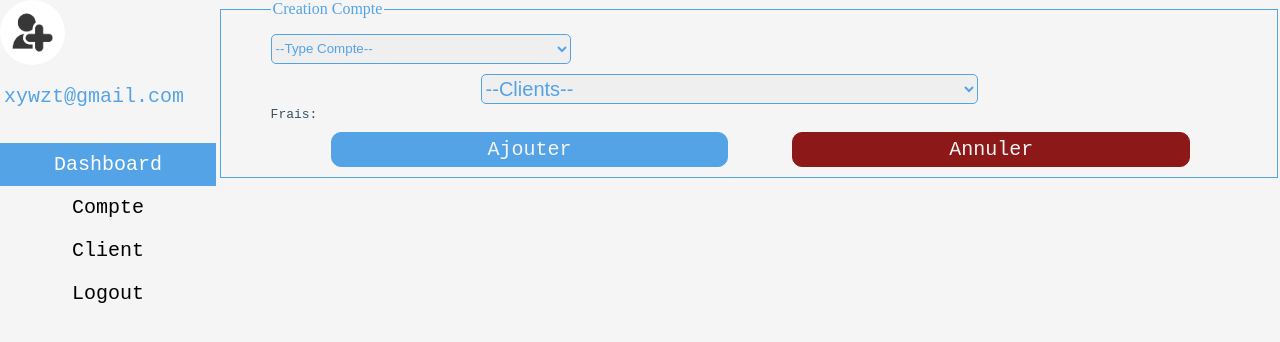
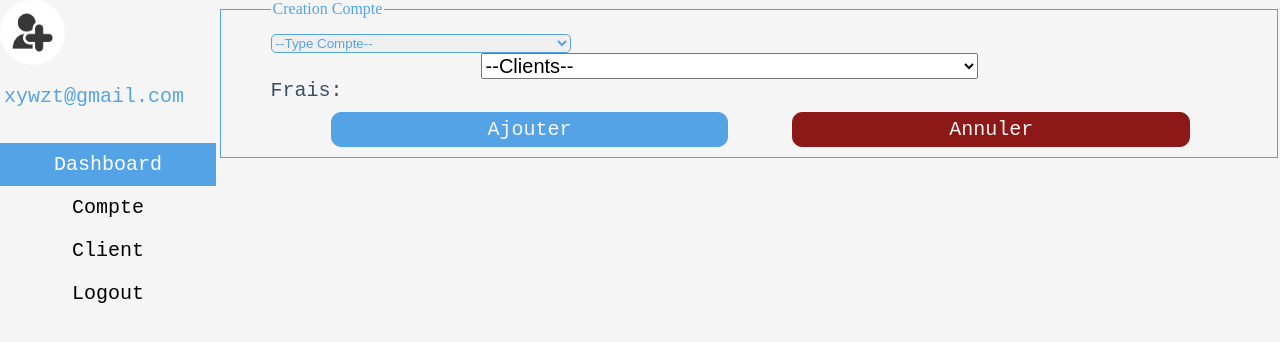
Before and after one commit to OusmaneMballo/TPHtmlCssJs, a PHP site: page /compte in a window 1280 px wide. Shown: the part 59-401 px from the top of the page. Run offline with PHP 8.4, Linux system fonts and the light colour scheme.

Commit message:
Fin d'integration

```diff
--- a/public/css/client.css
+++ b/public/css/client.css
@@ -14,8 +14,8 @@ fieldset legend{
     margin-right:60px;
 }
 
-input{
-    width: 250px;
+.inputcl{
+    width: 1%;
     height: 35px;
     margin-top: 30px;
     font-family: 'Courier New', Courier, monospace;
@@ -24,10 +24,10 @@ input{
     border: solid 1px rgb(85, 163, 231);
     border-radius: 20px;
 }
-input:hover{
+.inputcl:hover{
     background-color: rgb(210, 216, 223);
 }
-input:focus{
+.inputcl:focus{
     border-radius: 5px;
     background-color: rgba(245, 245, 245, 0.762);
 }
@@ -38,7 +38,7 @@ label{
     color: rgb(58, 80, 102);
 }
 
-select{
+.selectclt{
     border: solid 1px rgb(85, 163, 231);
     border-radius: 5px;
     color: rgb(85, 163, 231);
--- a/public/css/compte.css
+++ b/public/css/compte.css
@@ -7,7 +7,7 @@ fieldset legend{
 }
 
 input{
-    width: 555px;
+    width: 1%;
     height: 30px;
     margin-top: 30px;
     font-family: 'Courier New', Courier, monospace;
@@ -30,11 +30,11 @@ label{
     color: rgb(58, 80, 102);
 }
 
-select{
+.selectcmpt{
     border: solid 1px rgb(85, 163, 231);
     border-radius: 5px;
     color: rgb(85, 163, 231);
-    height: 30px;
+    height: 1%;
     width: 300px;
     margin-top: 10px;
 }
--- a/public/css/main.css
+++ b/public/css/main.css
@@ -21,13 +21,6 @@ nav h1{
     flex-direction: row;
     color: rgb(85, 163, 231)
 
-}
-
-select{
-    border: solid 1px rgb(85, 163, 231);
-    border-radius: 5px;
-    color: rgb(85, 163, 231);
-    height: 30px;
 }
 
 button{
--- a/view/compte/index.php
+++ b/view/compte/index.php
@@ -17,7 +17,7 @@ include '../layout/sidebarre.php';
             <legend>Creation Compte</legend>
             <form action="" class="form">
                     <div class="row">
-                        <select name="typecp" id="typecp" onchange="frais()">
+                        <select name="typecp" class="selectcmpt" id="typecp" onchange="frais()">
                             <option value="0">--Type Compte--</option>
                             <option value="1">Xewel | Epargne</option>
                             <option value="2">Courant</option>
--- a/view/layout/header.php
+++ b/view/layout/header.php
@@ -7,8 +7,8 @@
     <meta name="author" content="mballoSoft"/>
     <title>Add | Client</title>
     <link rel="stylesheet" href="./public/css/main.css"/>
+    <link rel="stylesheet" href="./public/css/compte.css"/>
     <link rel="stylesheet" href="./public/css/client.css"/>
-    <link rel="stylesheet" href="./public/css/compte.css"/>
 </head>
 <body>
 <header>
```
Also changed, not shown: view/client/index.php (+18 -16 lines).
